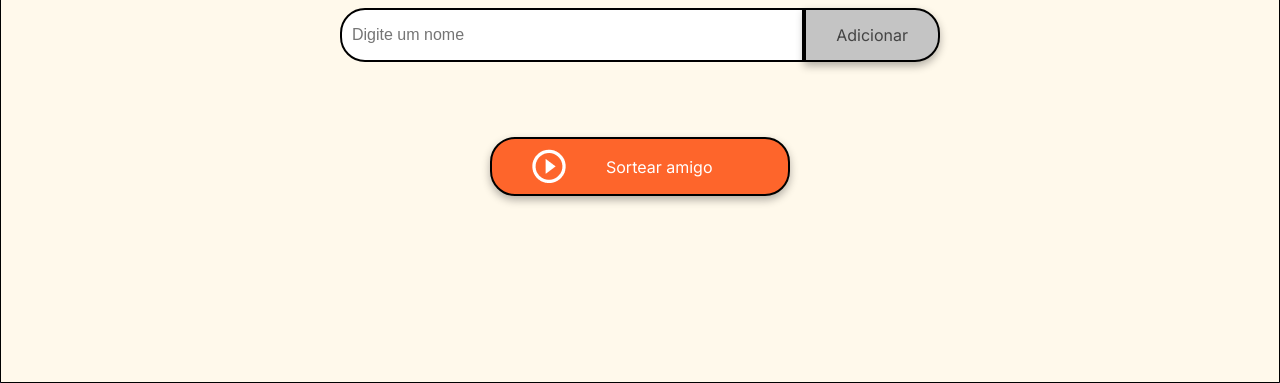
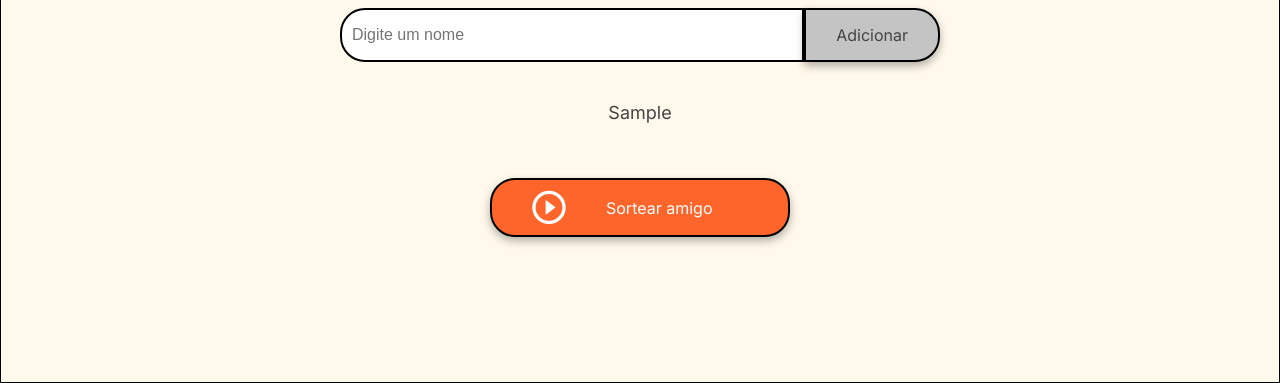
Before and after one commit to JuliaComG/Challenge-Amigo-Secreto-Alura-ONE, a plain HTML site: page index.html in a window 1280 px wide. Both pictures are taken after typing "Sample" into the empty fields and a click on the button "Adicionar". Shown: the part 417-800 px from the top of the page. Drawn offline with Linux system fonts and the light colour scheme.

Commit message:
Update UI List

```diff
--- a/app.js
+++ b/app.js
@@ -3,7 +3,7 @@ let friendsList = [];
 document.getElementById("name").addEventListener("keydown", pressEnter);
 
 function pressEnter(event){
-    if (event.key === "Enter") {
+    if (event.key === "Enter"){
         checkInput();
     }
 }
@@ -23,14 +23,6 @@ function checkInput(){
     }
 }
 
-function lengthName(name){
-    if (name.length < 2 || name.length > 33){
-        return true;
-    } else {
-        return false;
-    }
-}
-
 function normalizeInput(name){
     name = name.toLowerCase().trim();
     name = firstLetterOfEachWordCapitalized(name);
@@ -46,18 +38,42 @@ function firstLetterOfEachWordCapitalized(name){
     return nameCapitalized.trim();
 }
 
+function lengthName(name){
+    if (name.length < 2 || name.length > 33){
+        return true;
+    } else {
+        return false;
+    }
+}
+
 function checkInputDuplicated(name){
     return friendsList.includes(name);
 }
 
 function addName(name){
     friendsList.push(name);
+    console.log(friendsList);
     cleanInput();
-
-    console.log("addName: "+friendsList);
+    updateUIList();
 }
 
 function cleanInput(){
     document.getElementById("name").value = "";
-    console.log("addName: "+friendsList);
 }
+
+function updateUIList(){
+    let uiList = document.getElementById("name-list");
+    uiList.innerHTML = "";
+
+    listAlphabeticalOrder();
+
+    for (let i=0; i < friendsList.length; i++){
+        let li = document.createElement("li");
+        li.textContent = friendsList[i];
+        uiList.appendChild(li);
+    }
+}
+
+function listAlphabeticalOrder(){
+    friendsList.sort();
+}
--- a/index.html
+++ b/index.html
@@ -24,8 +24,16 @@
                 <button class="button-add" onclick="checkInput()">Adicionar</button>
             </div>
 
-            <ul id="listaAmigos" class="name-list" aria-labelledby="listaAmigos" role="list"></ul>
-            <ul id="resultado" class="result-list" aria-live="polite"></ul>
+            <div class="input-wrapper"></div>
+                <ul id="name-list" class="name-list" aria-labelledby="listaAmigos" role="list">
+                    <il>Nenhum amigo adicionado</il>
+                </ul>
+
+                <ul id="resultado" class="result-list" aria-live="polite">
+
+                </ul>
+            </div>
+
 
             <div class="button-container">
                 <button class="button-draw" onclick="sortearAmigo()" aria-label="Sortear amigo secreto">
```
